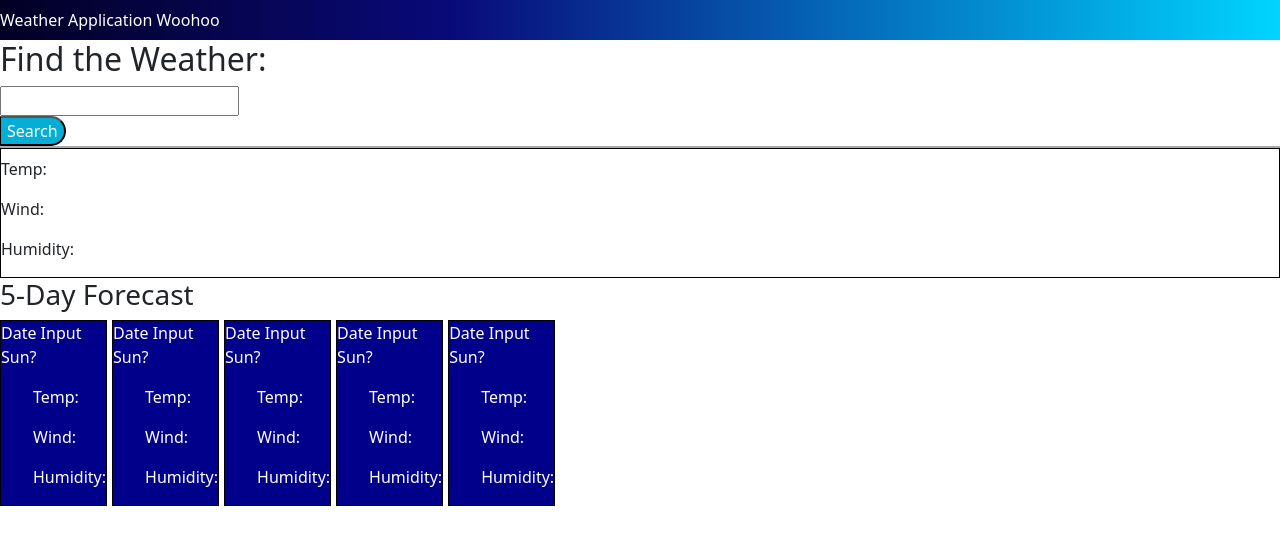
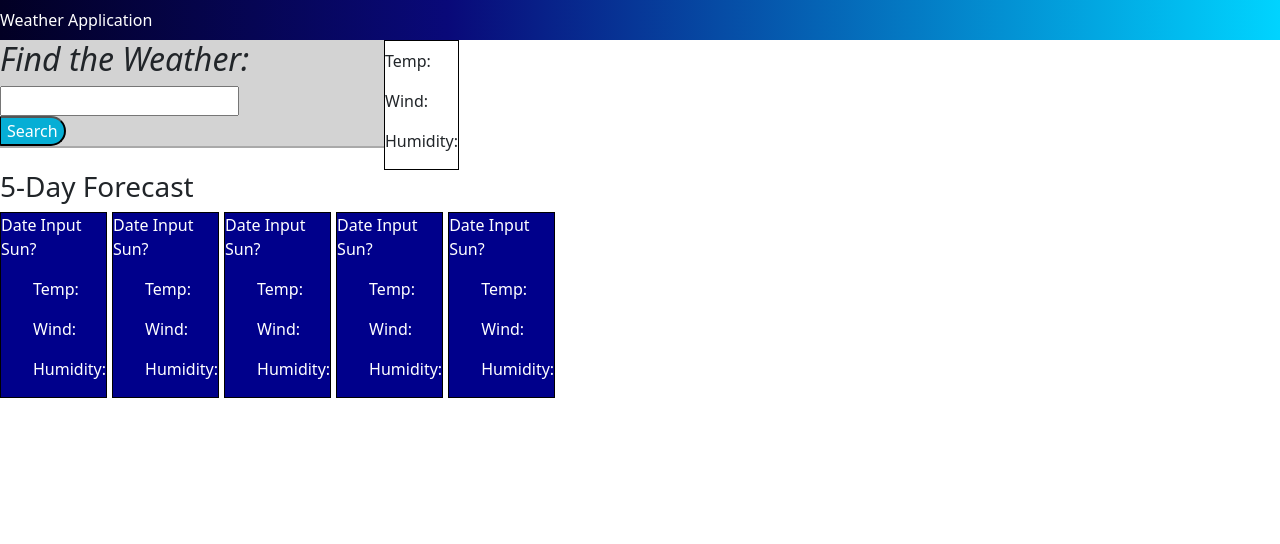
Before and after one commit to caseyfee/WeatherWizard, a plain HTML site: page index.html in a window 1280 px wide. Drawn offline with nearby package versions, Linux system fonts and the light colour scheme.

Commit message:
APIKey, susing out index layout

```diff
--- a/index.html
+++ b/index.html
@@ -32,7 +32,7 @@
 <body>
     <div>
         <div class="navbar">
-            Weather Application Woohoo
+            Weather Application
         </div>
 
         <aside>
@@ -46,13 +46,16 @@
 
 
         </aside>
+        <div class="selectedCityContainer">
+            <div class="selectedCity">
+                <h3 class="currentWeather"> </h3>
+                <p class="temp">Temp: </p>
+                <p class="wind">Wind: </p>
+                <p class="humid">Humidity: </p>
+            </div>
 
-        <div class="selectedCity">
-            <h3 class="currentWeather"> </h3>
-            <p class="temp">Temp: </p>
-            <p class="wind">Wind: </p>
-            <p class="humid">Humidity: </p>
         </div>
+
 
         <div class="forecastContainer">
             <h3 class="futureForecast"> 5-Day Forecast</h3>
--- a/script.js
+++ b/script.js
@@ -0,0 +1,7 @@
+// var APIKey = 029f73215f94df358a06425c3bef0fed
+// https://coding-boot-camp.github.io/full-stack/apis/how-to-use-api-keys
+
+var city;
+var state;
+var county;
+var zipCode;
--- a/style.css
+++ b/style.css
@@ -33,6 +33,7 @@ body {
 
 .forecast {
     display: flex;
+
     gap: 5px;
 
 }
@@ -40,3 +41,16 @@ body {
     width: 100vw;
 
 }
+
+aside {
+  width: 30%;
+  padding-left: 0px;
+  margin-left: 0px;
+  float: left;
+  font-style: italic;
+  background-color: lightgray;
+}
+
+.selectedCityContainer {
+  display: flex;
+}
```
